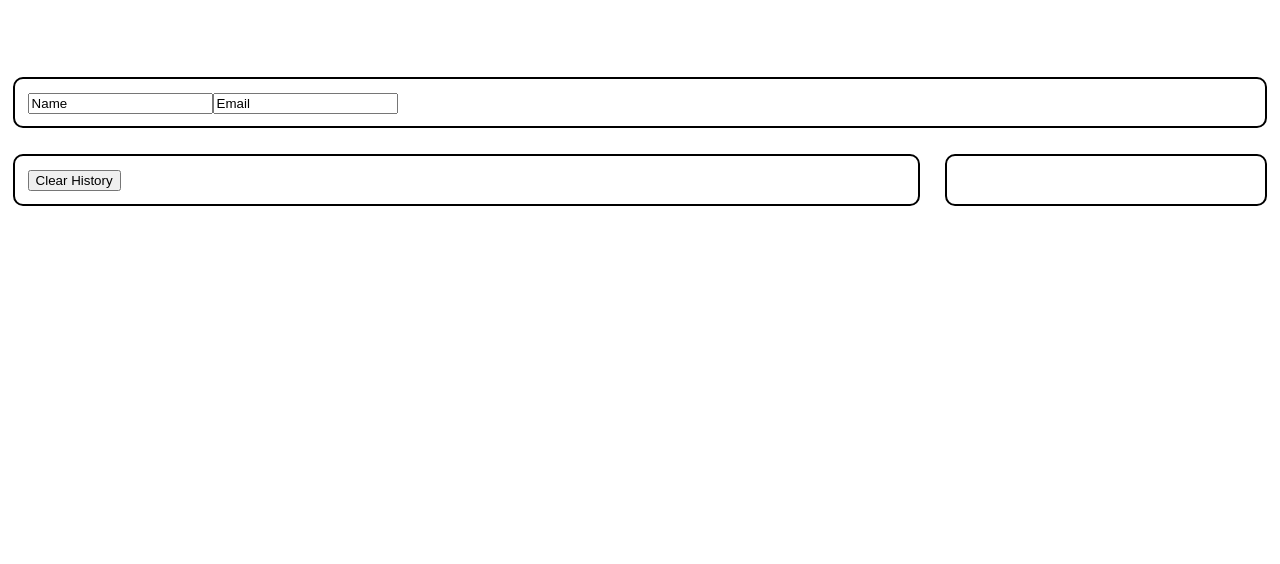
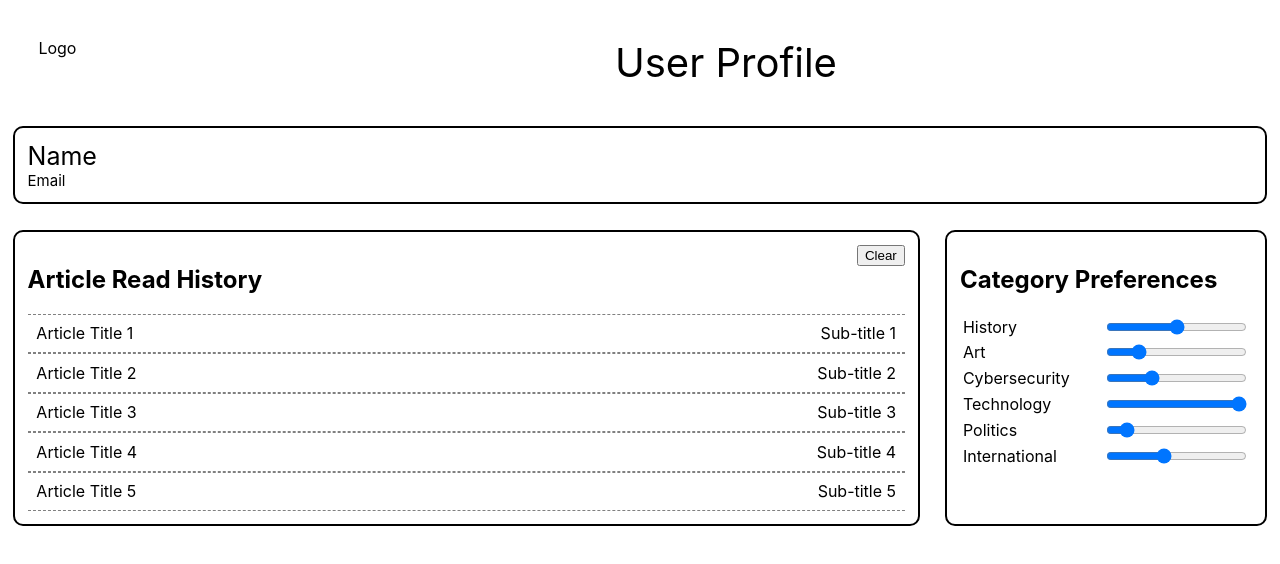
Before and after one commit to AdaptiveArtemis/AdaptiveArtemisNewsRecommendation, a React (Create React App) app: page /profile in a window 1280 px wide. Shown: the top 564 px of the page. Built offline with nearby package versions, Linux system fonts and the light colour scheme.

Commit message:
Adding Profile Page into the website and adding node modules and package-lock.json to git ignore

```diff
--- a/src/pages/UserProfilePage.js
+++ b/src/pages/UserProfilePage.js
@@ -1,71 +1,67 @@
-import React, { useState } from 'react'
-import '../ProfilePage.css'
+import '../stylesheets/UserProfilePage.css';
+import React, {useState} from 'react';
 
-const ProfilePage = () => {
-  // State for user info
+export default function ProfilePage() {
+
     const [userInfo, setUserInfo] = useState({
         name: 'Name',
         email: 'Email',
     })
+    const [articles, setArticles] = useState([
+        { title: 'Article Title 1', subtitle: 'Sub-title 1' },
+        { title: 'Article Title 2', subtitle: 'Sub-title 2' },
+        { title: 'Article Title 3', subtitle: 'Sub-title 3' },
+        { title: 'Article Title 4', subtitle: 'Sub-title 4' },
+        { title: 'Article Title 5', subtitle: 'Sub-title 5' },
+    ])
 
-  // Handling user info changes
-  const handleUserInfoChange = (field, value) => {
-    setUserInfo(prevState => ({
-      ...prevState,
-      [field]: value,
-    }))
+    const [preferences, setPreferences] = useState({
+        History: 5,
+        Art: 2,
+        Cybersecurity: 3,
+        Technology: 10,
+        Politics: 1,
+        International: 4,
+    })
+
+    const clearHistory = () => {
+        setArticles([])
     }
 
-  // State for articles and preferences
-  const [articles, setArticles] = useState([
-    // Initial articles data
-  ])
-  const [preferences, setPreferences] = useState({
-    // Initial preferences data
-  })
-
-  // Functions to modify articles and preferences
-  const clearHistory = () => setArticles([])
     const handlePreferenceChange = (category, value) => {
-    setPreferences(prevPreferences => ({
+        setPreferences((prevPreferences) => ({
         ...prevPreferences,
-      [category]: parseInt(value, 10),
+        [category]: value,
         }))
     }
 
     return (
         <div className="profile-page">
             <div className="page-taskbar">
-        {/* Logo and Page Title */}
+                <div id="logo">Logo</div>
+                <div className="page-title">User Profile</div>
             </div>
             <div id="user-info">
-        {/* Display and edit user info */}
-        <input
-          type="text"
-          value={userInfo.name}
-          onChange={(e) => handleUserInfoChange('name', e.target.value)}
-          placeholder="Name"
-        />
-        <input
-          type="email"
-          value={userInfo.email}
-          onChange={(e) => handleUserInfoChange('email', e.target.value)}
-          placeholder="Email"
-        />
+                <div id="userName">{userInfo.name}</div>
+                <div id="userEmail">{userInfo.email}</div>
             </div>
             <div id="user-details">
-        {/* Articles and Preferences */}
                 <div id="article-history">
-          {/* Article history section */}
+                    <div className="section-heading">
+                        <h2>Article Read History</h2>
+                        <button onClick={clearHistory}>Clear</button>
+                    </div>
                     {articles.map((article, index) => (
                     <div key={index} className="articleItem">
-              {/* Article item */}
+                        <div className="articleTitle">{article.title}</div>
+                        <div className="articleSubTitle">{article.subtitle}</div>
                     </div>
                     ))}
-          <button onClick={clearHistory}>Clear History</button>
                 </div>
                 <div id="category-pref">
-          {/* Preferences section */}
+                    <div className="section-heading">
+                        <h2>Category Preferences</h2>
+                    </div>
                     {Object.keys(preferences).map((pref) => (
                     <div key={pref} className="preferenceSlider">
                         <label>{pref}</label>
@@ -81,7 +77,5 @@ const ProfilePage = () => {
                 </div>
             </div>
         </div>
-  )
+    );
 }
-
-export default ProfilePage
```
Also changed, not shown: src/stylesheets/UserProfilePage.css (renamed from src/ProfilePage.css), 1 other file (tests, documents, lock files or other folders). Lines whose indentation alone changed are shown as unchanged.
